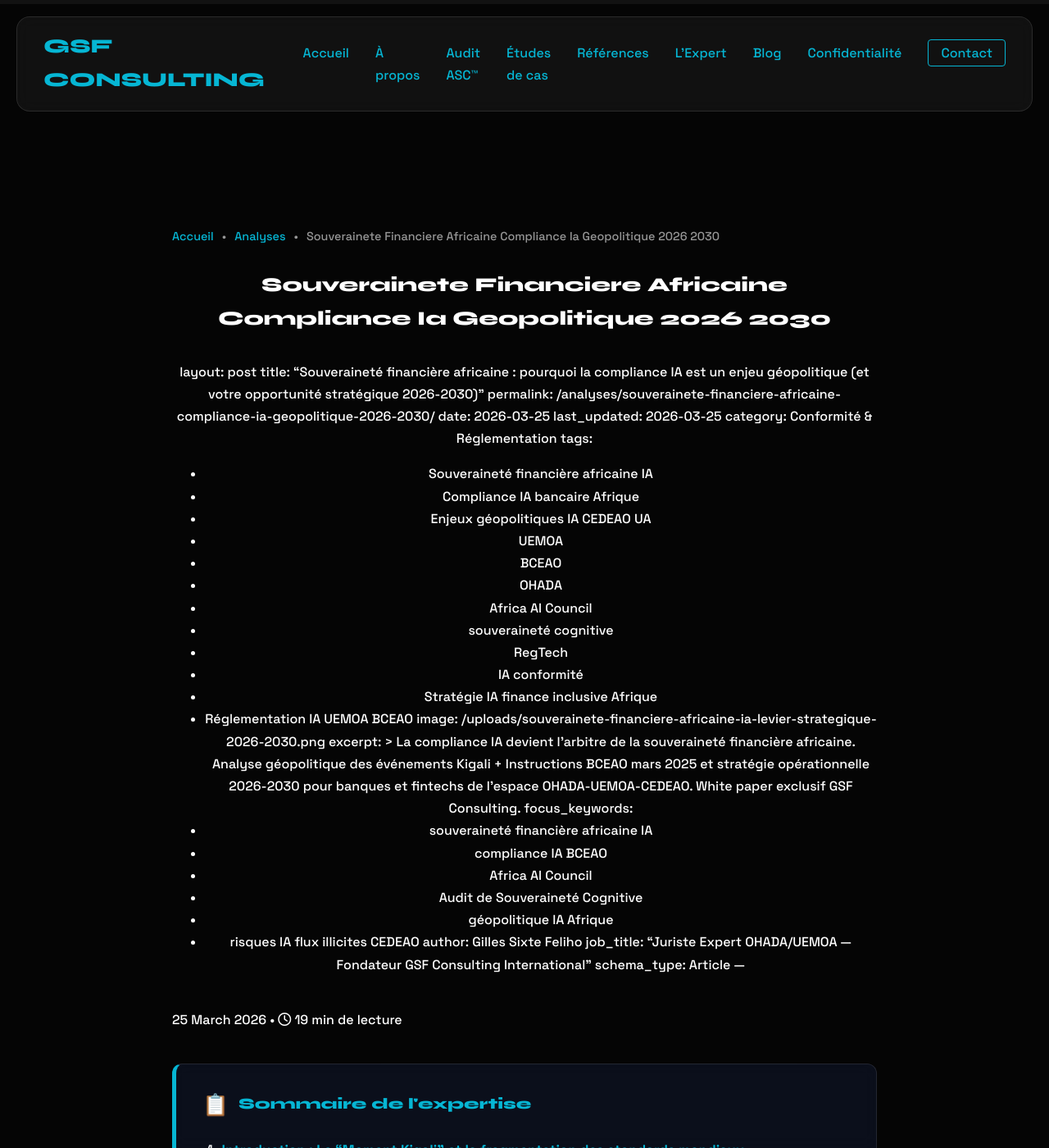
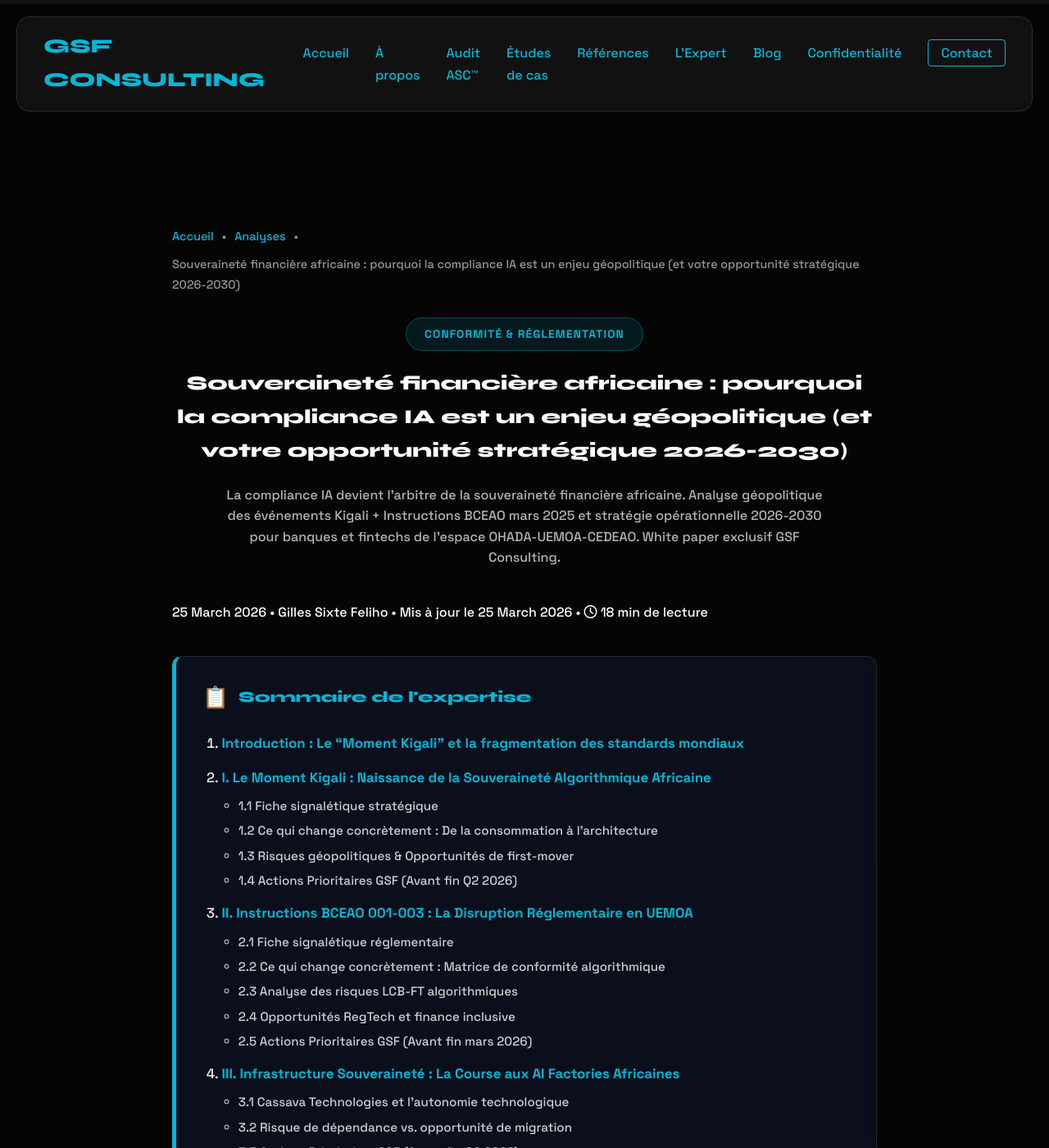
Before and after one commit to GSF-CONSULTING-INTERNATIONALE/.github.io-, a Jekyll site: the page built from _posts/2026-03-25-souverainete-financiere-africaine-compliance-ia-geopolitique-2026-2030.md, in a window 1280 px wide and 1400 px high. Shown: the whole window at 82% size. Built offline with Jekyll 4.4.1, drawn with Linux system fonts in a browser that asks for light colours; some of the changed lines change nothing that is shown; some of the changed text lies outside the part shown.

Commit message:
Updated 1 file via CloudCannon.

```diff
--- a/_posts/2026-03-25-souverainete-financiere-africaine-compliance-ia-geopolitique-2026-2030.md
+++ b/_posts/2026-03-25-souverainete-financiere-africaine-compliance-ia-geopolitique-2026-2030.md
@@ -1,3 +1,4 @@
+---
 layout: post
 title: "Souveraineté financière africaine : pourquoi la compliance IA est un enjeu géopolitique (et votre opportunité stratégique 2026-2030)"
 permalink: /analyses/souverainete-financiere-africaine-compliance-ia-geopolitique-2026-2030/
@@ -52,8 +53,8 @@
       "url": "https://gsfconsultinginternational.com/assets/img/logo-gsf.png"
     }
   },
-  "datePublished": "2026-03-24",
-  "dateModified": "2026-03-24",
+  "datePublished": "2026-03-25",
+  "dateModified": "2026-03-25",
   "image": "https://gsfconsultinginternational.com/uploads/souverainete-financiere-africaine-ia-levier-strategique-2026-2030.png",
   "url": "https://gsfconsultinginternational.com/analyses/souverainete-financiere-africaine-compliance-ia-geopolitique-2026-2030/",
   "keywords": ["Souveraineté financière africaine IA", "Compliance IA bancaire Afrique", "Enjeux géopolitiques IA CEDEAO UA", "BCEAO 2025", "OHADA clauses IA conformité", "Africa AI Council", "Audit Souveraineté Cognitive"],
```
